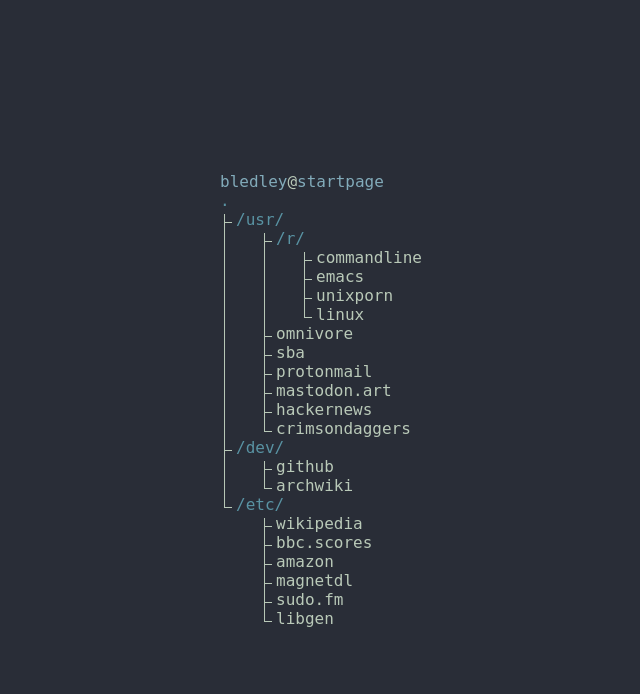
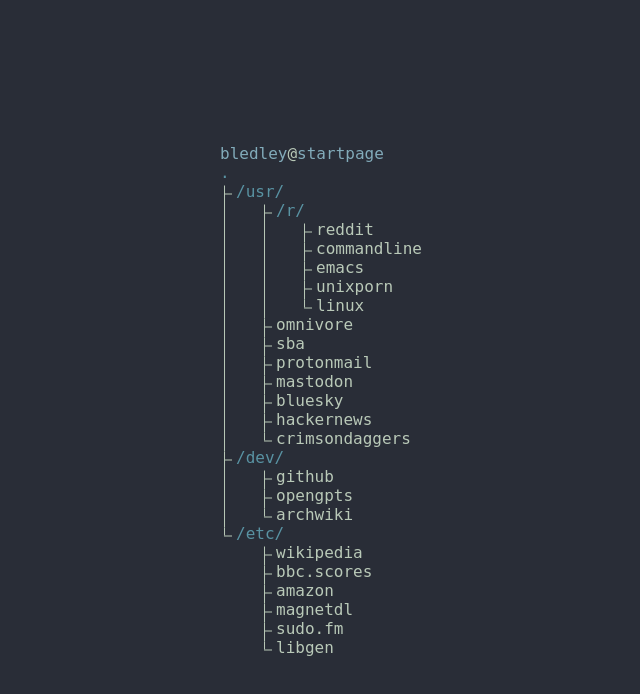
Before and after one commit to bleds1/dotfiles, a plain HTML site: page startpage/index.html in a window 1280 px wide. Shown: the whole page, without its empty margins (319-959 px from the left). Drawn offline with Linux system fonts and the light colour scheme.

Commit message:
updated links

```diff
--- a/startpage/index.html
+++ b/startpage/index.html
@@ -18,7 +18,7 @@
               <li>
                 <h1>/r/</h1>
                 <ul>
-
+                  <li><a href="https://reddit.com/">reddit</a></li>
                   <li><a href="https://reddit.com/r/commandline">commandline</a></li>
                   <li><a href="https://reddit.com/r/emacs">emacs</a></li>
                   <li><a href="https://reddit.com/r/unixporn">unixporn</a></li>
@@ -29,7 +29,8 @@
               <li><a href="https://omnivore.app/home/">omnivore</a></li>
               <li><a href="https://tinyurl.com/bledsblog/">sba</a></li>
               <li><a href="https://account.proton.me/">protonmail</a></li>
-              <li><a href="https://mastodon.art/home/">mastodon.art</a></li>
+              <li><a href="https://mastodon.art/home/">mastodon</a></li>
+              <li><a href="https://bsky.app/">bluesky</a></li>
               <li><a href="https://news.ycombinator.com/">hackernews</a></li>
               <li><a href="https://crimsondaggers.com/forum">crimsondaggers</a></li>
 
@@ -39,6 +40,7 @@
             <h1>/dev/</h1>
             <ul>
               <li><a href="https://github.com/bleds1">github</a></li>
+              <li><a href="https://opengpts-example-vz4y4ooboq-uc.a.run.app/">opengpts</a></li>
               <li><a href="https://wiki.archlinux.org">archwiki</a></li>
             </ul>
           </li>
```
